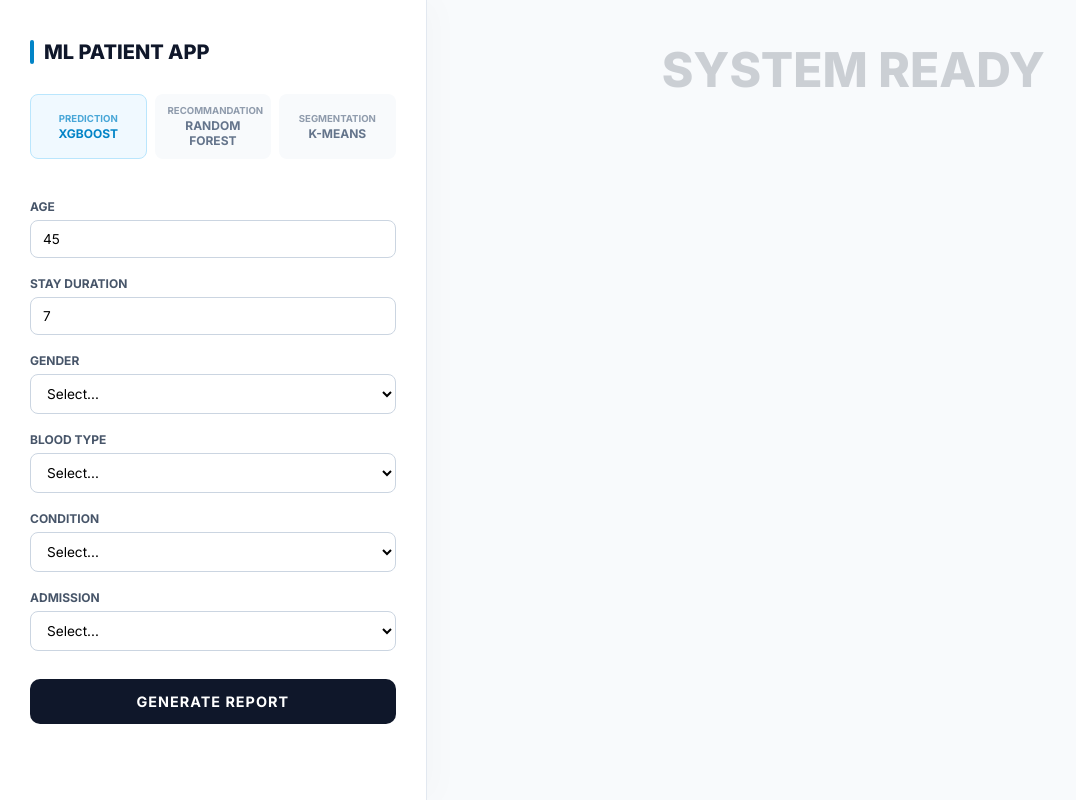
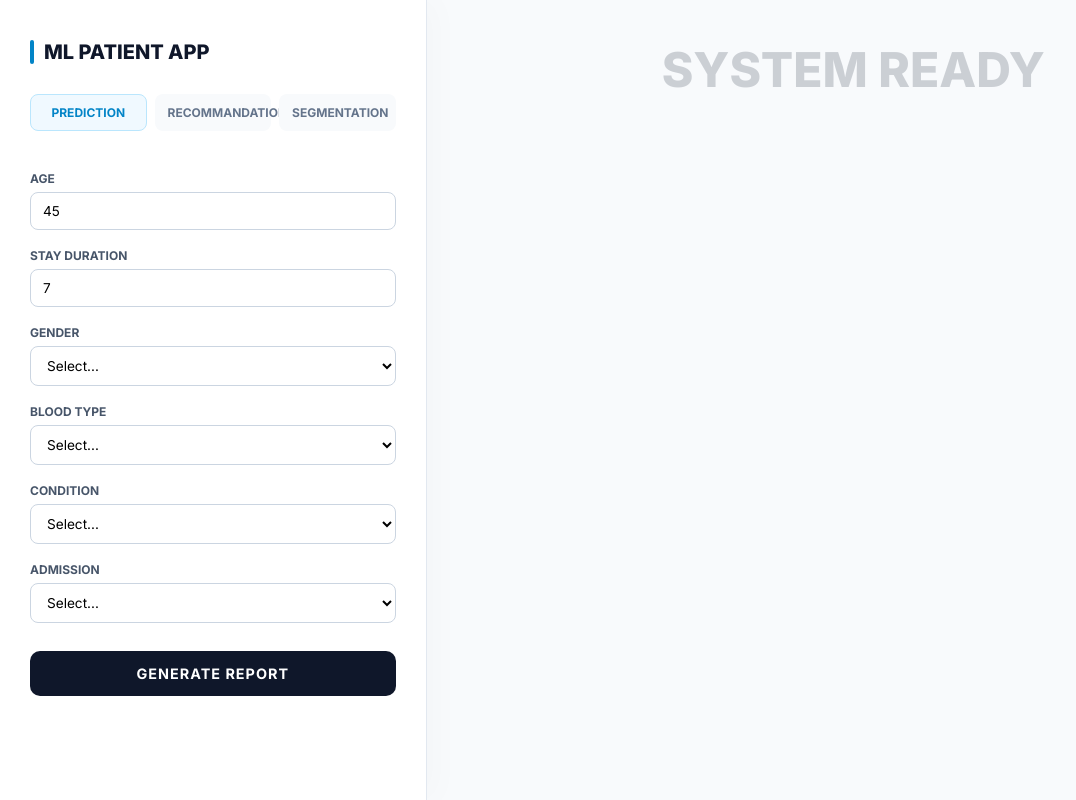
Before and after one commit to arwa2004/ML_app, a React app in the folder frontend/: page / in a window 1280 px wide. Shown: the whole page, without its empty margins (0-1076 px from the left). Built offline with nearby package versions, Linux system fonts and the light colour scheme; no server answers; the HTML template or start-up script is replaced by a standard one.

Commit message:
UI: Remove model names from sidebar

```diff
--- a/frontend/src/App.jsx
+++ b/frontend/src/App.jsx
@@ -47,16 +47,13 @@ function App() {
         <header className="app-header"><h1>ML PATIENT APP</h1></header>
         <nav className="nav-pills">
           <button className={`nav-btn ${task === 'diagnostic' ? 'active' : ''}`} onClick={() => { setTask('diagnostic'); setResult(null); }}>
-            <div style={{ fontSize: '0.6rem', opacity: 0.7 }}>PREDICTION</div>
-            <div style={{ marginTop: '2px' }}>XGBOOST</div>
+            PREDICTION
           </button>
           <button className={`nav-btn ${task === 'cost' ? 'active' : ''}`} onClick={() => { setTask('cost'); setResult(null); }}>
-            <div style={{ fontSize: '0.6rem', opacity: 0.7 }}>RECOMMANDATION</div>
-            <div style={{ marginTop: '2px' }}>RANDOM FOREST</div>
+            RECOMMANDATION
           </button>
           <button className={`nav-btn ${task === 'segmentation' ? 'active' : ''}`} onClick={() => { setTask('segmentation'); setResult(null); }}>
-            <div style={{ fontSize: '0.6rem', opacity: 0.7 }}>SEGMENTATION</div>
-            <div style={{ marginTop: '2px' }}>K-MEANS</div>
+            SEGMENTATION
           </button>
         </nav>
         <div className="input-section">
```
